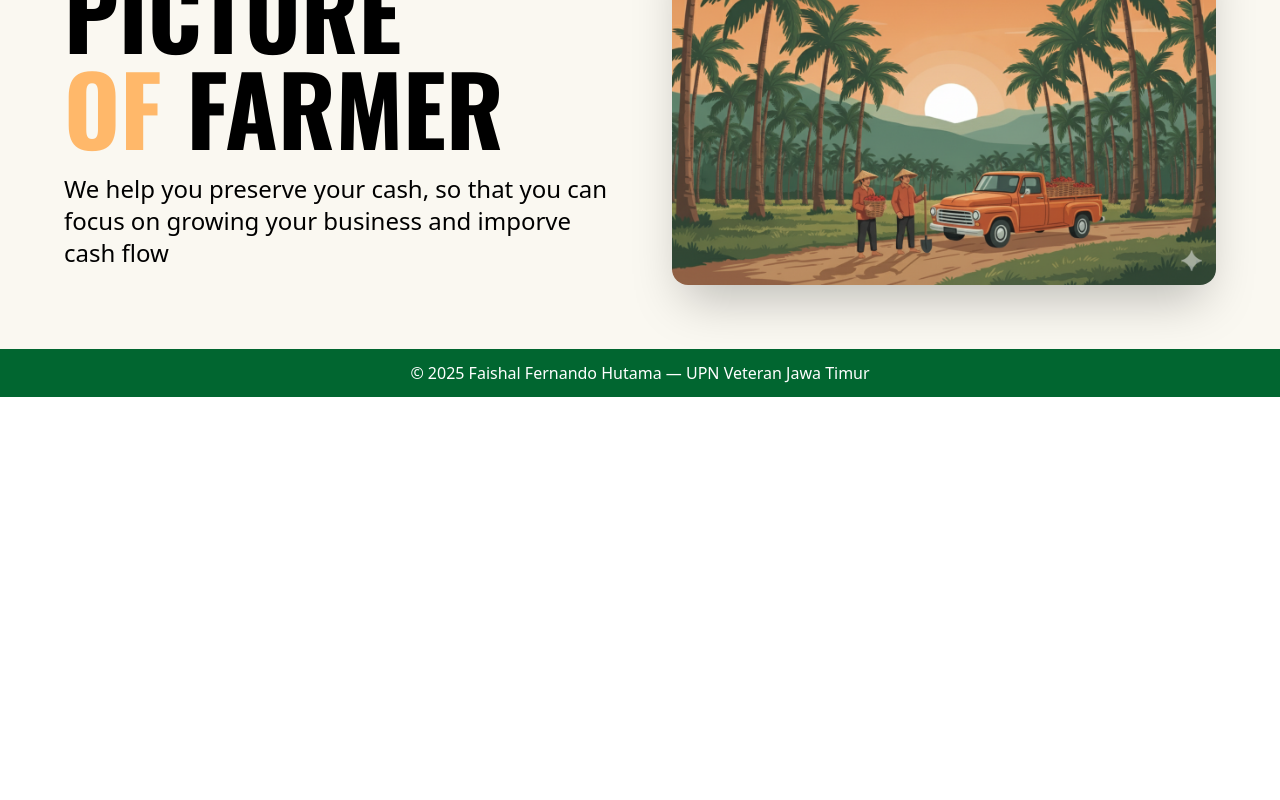
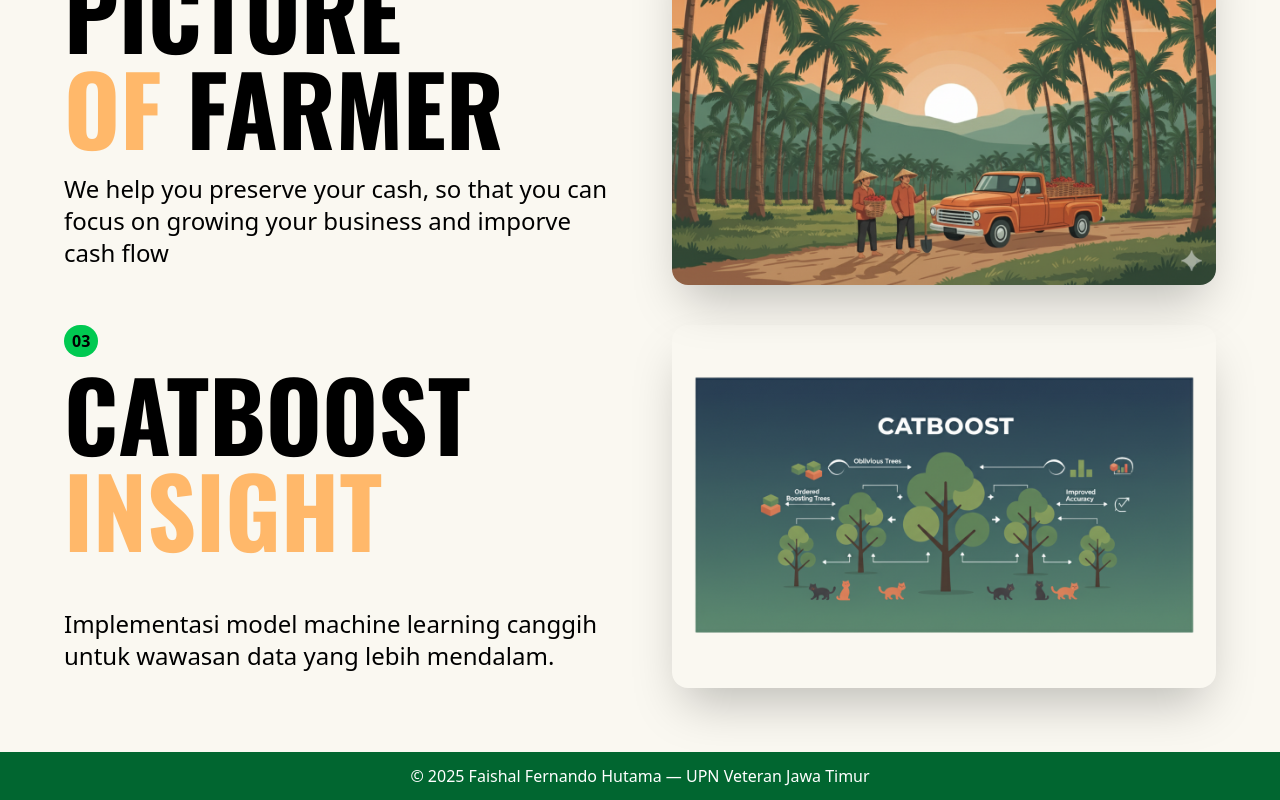
Before and after one commit to faishalfernandohutama/Prediksi_Produksi, a React (Vite) app: page / in a window 1280 px wide. Shown: the part 1990-2790 px from the top of the page. Before the commit the page ends 2387 px from the top, so only its background shows below. Built offline with nearby package versions, Linux system fonts and the light colour scheme.

Commit message:
masih ada erro

```diff
--- a/src/components/common/navbar.jsx
+++ b/src/components/common/navbar.jsx
@@ -23,7 +23,7 @@ const Navbar = () => {
   }, [])
 
   const linkClass = (path) =>
-    `px-3 py-2 rounded-md ${
+    `px-3 py-2 mr-10 text-white rounded-md ${
       location.pathname === path
         ? 'bg-green-700 text-white'
         : 'text-gray-700 hover:bg-green-100'
--- a/src/pages/algoritma/index.jsx
+++ b/src/pages/algoritma/index.jsx
@@ -1,11 +1,11 @@
 import React from 'react'
-
-const algoritma = () => {
+import Flowchart from './component/flowchart.jsx'
+const Algoritma = () => {
   return (
     <div>
-
+      <Flowchart />
     </div>
   )
 }
 
-export default algoritma
+export default Algoritma
--- a/src/pages/home/component/overview.jsx
+++ b/src/pages/home/component/overview.jsx
@@ -3,17 +3,16 @@ import Papa from 'papaparse';
 import { motion } from 'framer-motion';
 import {
   LineChart, Line, XAxis, YAxis, CartesianGrid, Tooltip, ResponsiveContainer,
-  Area
+  Area, Label
 } from 'recharts';
 
 import ChartBackground from '../../../assets/hero.png';
-
-// Import 4 gambar lingkaran Anda
 import Icon1 from '../../../assets/fish.png';
 import Icon2 from '../../../assets/harvest.png';
 import Icon3 from '../../../assets/mountain.png';
 import Icon4 from '../../../assets/energy.png';
 import PerkebunanImage from '../../../assets/farmer.png';
+import CatBoostImage from '../../../assets/catboost.png';
 
 
 const CustomTooltip = ({ active, payload, label }) => {
@@ -68,10 +67,7 @@ const Overview = () => {
 
   return (
     <section className="bg-merah-muda py-16 px-6 flex flex-col items-center">
-
-      {/* Bagian Hero (Tidak Berubah) */}
       <div className="relative w-full max-w-5xl mx-auto mb-10 md:max-w-none">
-        {/* ... (kode hero section Anda tetap sama) ... */}
         <div className="max-w-3xl mx-auto text-center">
           <h2 className="text-6xl font-extrabold mb-4 text-gray-900 font-archivo-black tracking-tighter leading-[1.1] lg:text-8xl md:py-6">
             GOOD FOR<br className='md:hidden'/> THE PLANET.<br className='md:hidden' /> AND <span className='text-orange-300'>YOUR</span><br className='md:hidden' />BUSINESS
@@ -140,7 +136,7 @@ const Overview = () => {
           viewport={{ once: true }}
           className="relative w-full md:w-1/2 shadow-2xl rounded-2xl overflow-hidden"
         >
-          {/* ... (kode chart Anda ada di dalam sini) ... */}
+          {/* <Chart data */}
           <div
             className="absolute inset-0 z-0 bg-cover bg-center"
             style={{ backgroundImage: `url(${ChartBackground})` }}
@@ -198,8 +194,6 @@ const Overview = () => {
           </div>
         </motion.div>
       </div>
-      {/* --- AKHIR DARI BAGIAN CHART --- */}
-
       <div className='mt-10 w-full max-w-6xl lg:max-w-none md:flex md:gap-16 md:items-stretch lg:px-10'>
         <div className='mb-4 md:mb-0 md:w-1/2 text-left md:flex md:flex-col md:items-start'>
           <p className='bg-green-500 inline-block px-2 py-1 rounded-full mb-2 font-bold'>02</p>
@@ -221,7 +215,31 @@ const Overview = () => {
           />
         </motion.div>
       </div>
-      {/* --- AKHIR DARI BAGIAN GAMBAR --- */}
+
+      <div className='mt-10 w-full max-w-6xl lg:max-w-none md:flex md:gap-16 md:items-stretch lg:px-10'>
+
+        {/* Kolom Teks Kiri */}
+        <div className='mb-4 md:mb-0 md:w-1/2 text-left md:flex md:flex-col md:items-start'>
+          <p className='bg-green-500 inline-block px-2 py-1 rounded-full mb-2 font-bold'>03</p>
+          <h2 className='font-oswald font-extrabold text-4xl lg:text-8xl'>CATBOOST <span className='text-orange-300'><br className='hidden lg:block' />INSIGHT</span></h2>
+          <p className='text-md my-4 lg:text-2xl lg:mt-auto'>Implementasi model machine learning canggih untuk wawasan data yang lebih mendalam.</p>
+        </div>
+
+        {/* Kolom Gambar Kanan */}
+        <motion.div
+          initial={{ opacity: 0, y: 50 }}
+          whileInView={{ opacity: 1, y: 0 }}
+          transition={{ duration: 0.8, ease: 'easeOut' }}
+          viewport={{ once: true }}
+          className="relative w-full md:w-1/2 shadow-2xl rounded-2xl overflow-hidden"
+        >
+          <img
+            src={CatBoostImage}
+            alt="Gambar Algoritma CatBoost"
+            className="w-full h-auto object-cover"
+          />
+        </motion.div>
+      </div>
 
     </section>
   );
```
Also changed, not shown: src/assets/catboost.png (added), src/assets/footer.png (added), src/pages/algoritma/component/penjelasan.jsx (added), src/pages/algoritma/component/penjelasanalgo.jsx (deleted).
